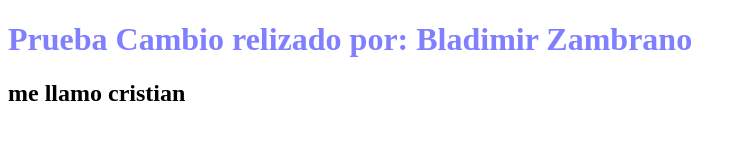
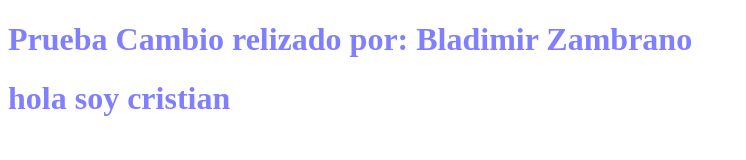
Before and after one commit to bladimir-zambrano/MarquezaC, a plain HTML site: page index.html in a window 1280 px wide. Shown: the whole page, without its empty margins (0-746 px from the left). Drawn offline with Linux system fonts and the light colour scheme.

Commit message:
Update index.html

```diff
--- a/index.html
+++ b/index.html
@@ -8,7 +8,7 @@
 </head>
 <body>
     <h1>Prueba Cambio relizado por: Bladimir Zambrano </h1>
-    <h2>me llamo cristian</h2>
+    <h1>hola soy cristian</h1>
     <script src="modulo1.js"></script>
 </body>
 </html>
```
